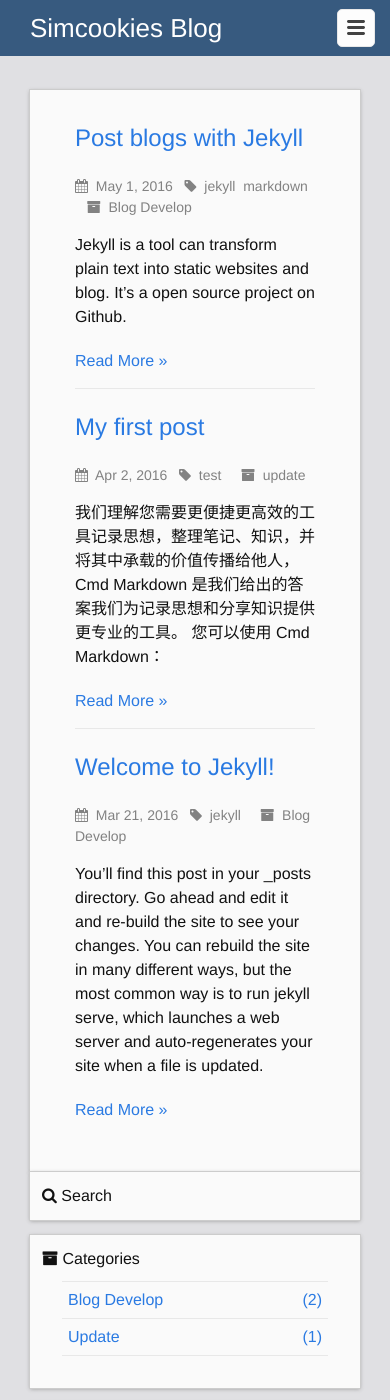
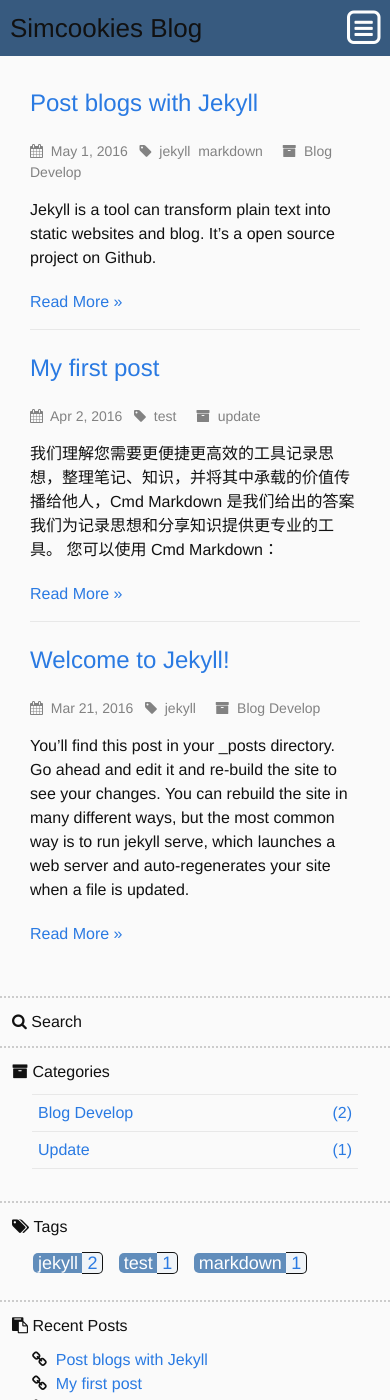
Before and after one commit to Simcookies/gitio, a Jekyll site: the page built from index.html, in a window 390 px wide and 1400 px high. Built offline with Jekyll 4.4.1, drawn with Linux system fonts in a browser that asks for light colours; nearby versions of some CDN libraries; Markdown is read by kramdown in place of the engine named in the settings.

Commit message:
Style Phone adapter

```diff
--- a/_includes/header.html
+++ b/_includes/header.html
@@ -4,15 +4,14 @@
 
     <a class="site-title" href="{{ site.baseurl }}/">{{ site.title }}</a>
 
+    <span class="menu-icon" id="menu-icon">
+      <span class="fa-stack fa-lg">
+	<i class="fa fa-square-o fa-stack-2x"></i>
+	<i class="fa fa-bars fa-stack-1x"></i>
+      </span>
+    </span>
+
     <nav class="site-nav">
-      <a href="#" class="menu-icon">
-        <svg viewBox="0 0 18 15">
-          <path fill="#424242" d="M18,1.484c0,0.82-0.665,1.484-1.484,1.484H1.484C0.665,2.969,0,2.304,0,1.484l0,0C0,0.665,0.665,0,1.484,0 h15.031C17.335,0,18,0.665,18,1.484L18,1.484z"/>
-          <path fill="#424242" d="M18,7.516C18,8.335,17.335,9,16.516,9H1.484C0.665,9,0,8.335,0,7.516l0,0c0-0.82,0.665-1.484,1.484-1.484 h15.031C17.335,6.031,18,6.696,18,7.516L18,7.516z"/>
-          <path fill="#424242" d="M18,13.516C18,14.335,17.335,15,16.516,15H1.484C0.665,15,0,14.335,0,13.516l0,0 c0-0.82,0.665-1.484,1.484-1.484h15.031C17.335,12.031,18,12.696,18,13.516L18,13.516z"/>
-        </svg>
-      </a>
-
       <div class="trigger">
         {% for my_page in site.pages %}
           {% if my_page.title %}
--- a/_sass/_base.scss
+++ b/_sass/_base.scss
@@ -219,6 +219,11 @@
         padding-right: $spacing-unit;
         padding-left: $spacing-unit;
     }
+
+    @include media-query($on-palm) {
+	max: 100%;
+	padding: 0;
+    }
 }
 
 
--- a/_sass/_layout.scss
+++ b/_sass/_layout.scss
@@ -17,12 +17,26 @@
     font-weight: 300;
     line-height: 56px;
     float: left;
+    padding-left: 10px;
 
     &,
     &:visited {
         color: #fff;
     }
 }
+
+.menu-icon {
+    display: none;
+
+    @include media-query($on-palm) {
+	position: absolute;
+	top: 8px;
+	right: 5px;
+	display: block;
+	color: #fdfdfd;
+    }
+}
+
 
 .site-nav {
     float: right;
@@ -36,6 +50,12 @@
 	transition: all 0.2s;
 	padding: 9px;
 	border-radius: 4px;
+        color: $txt-light-color;
+        line-height: $base-line-height;
+
+	&:not(:last-child) {
+	    margin-right: 20px;
+	}
 
 	&:hover{
 	    -webkit-transition: all ease-in 0.1s;
@@ -50,67 +70,23 @@
 	}
     }
 
-    .menu-icon {
-        display: none;
-    }
-
-    .page-link {
-        color: $txt-light-color;
-        line-height: $base-line-height;
-
-        // Gaps between nav items, but not on the last one
-        &:not(:last-child) {
-            margin-right: 20px;
-        }
-    }
 
     @include media-query($on-palm) {
-        position: absolute;
-        top: 9px;
-        right: $spacing-unit / 2;
-        background-color: $background-color;
-        border: 1px solid $grey-color-light;
-        border-radius: 5px;
-        text-align: right;
-
-        .menu-icon {
-            display: block;
-            float: right;
-            width: 36px;
-            height: 26px;
-            line-height: 0;
-            padding-top: 10px;
-            text-align: center;
-
-            > svg {
-                width: 18px;
-                height: 15px;
-
-                path {
-                    fill: $grey-color-dark;
-                }
-            }
-        }
+	float: none;
+        background-color: $bg-header-color;
 
         .trigger {
             clear: both;
             display: none;
-        }
+	    padding: 5px 10px;
 
-        &:hover .trigger {
-            display: block;
-            padding-bottom: 5px;
-        }
-
-        .page-link {
-	    color: $txt-dark-color;
-            display: block;
-            padding: 5px 10px;
-
-            &:not(:last-child) {
-                margin-right: 0;
-            }
-            margin-left: 20px;
+	    .page-link {
+		display: block;
+		text-align: center;
+		margin: 0;
+		border-top: 1px solid darken($bg-header-color,10%);
+		border-radius: 0;
+	    }
         }
     }
 }
@@ -124,6 +100,10 @@
     text-align: center;
     padding: $spacing-unit 0;
     background: $bg-content-color;
+
+    @include media-query($on-palm) {
+	background: #fafafa;
+    }
 
     .quick-link {
 	width: 48px;
@@ -158,6 +138,9 @@
     background: $bg-content-color;
     padding: $spacing-unit * 3 0 $spacing-unit 0;
 
+    @include media-query($on-palm) {
+	padding: 55px 0 0 0;
+    }
 }
 
 .home {
@@ -173,6 +156,7 @@
     @include media-query($on-laptop) {
         float: none;
 	width: auto;
+	padding: $spacing-unit;
     }
 
     .category-title {
@@ -202,6 +186,22 @@
 
 	&:not(:first-child) {
 	    margin-top: $spacing-unit / 2;
+	}
+
+	@include media-query($on-laptop) {
+	    margin-top: 0 !important;
+	    outline: none;
+	}
+
+	@include media-query($on-palm) {
+	    box-shadow: none;
+	    margin-top: 0 !important;
+	    outline: none;
+	    border-top: 2px dotted #ccc;
+
+	    &:last-child {
+		border-bottom: 2px dotted #ccc;
+	    }
 	}
 
 	.category-list {
@@ -296,6 +296,15 @@
     box-shadow: 0 1px 4px #999;
     outline: 1px solid #ccc;
     padding: $spacing-unit $spacing-unit * 1.5;
+
+    @include media-query($on-laptop) {
+	padding: $spacing-unit / 1.5;
+    }
+
+    @include media-query($on-palm) {
+	box-shadow: none;
+	outline: none;
+    }
 }
 
 .post-header {
--- a/css/main.scss
+++ b/css/main.scss
@@ -31,7 +31,7 @@
 // Width of the content area
 $content-width:    1200px;
 
-$on-palm:          600px;
+$on-palm:          700px;
 $on-laptop:        1200px;
 
 
--- a/script/main.js
+++ b/script/main.js
@@ -1,4 +1,6 @@
 jQuery(document).ready(function() {
+
+    // quick button
     var topBtn = jQuery('#quick-link');
     topBtn.hide();
     jQuery(window).scroll(function () {
@@ -14,4 +16,20 @@
 	}, 300);
 	return false;
     });
+
+    // menu-icon button
+    var menuBtn = jQuery('#menu-icon');
+    var toggleMenu = menuBtn.next('nav').children('.trigger');
+    menuBtn.click(function() {
+	toggleMenu.toggle('fast');
+	return false;
+    });
+
+    jQuery(document).click(function() {
+	toggleMenu.hide('fast');
+    });
+
+    toggleMenu.click(function(e) {
+	e.stopPropagation();
+    });
 });
```
